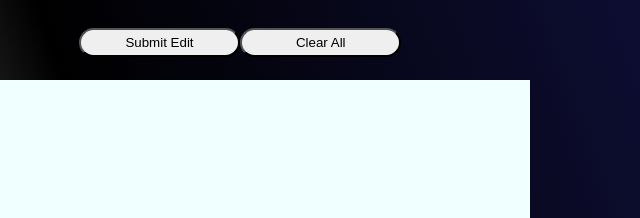
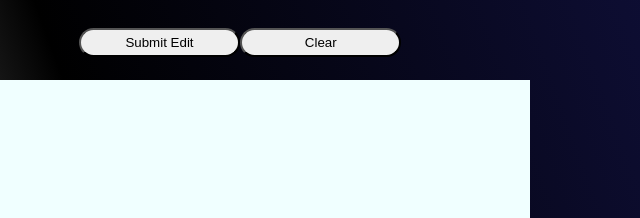
Before and after one commit to xKuroro/XYZ-machine-problem-Typescript-Web, a website with bundled scripts: page index.html in a window 1280 px wide. Shown: the part 410-628 px from the top of the page, 622-1262 px from the left. Built offline with nearby package versions, Linux system fonts and the light colour scheme.

Commit message:
change button text

```diff
--- a/index.html
+++ b/index.html
@@ -31,7 +31,7 @@
        </div>
     <div class="button-container">
         <button class="submit-button" type="submit">Submit Edit</button>
-        <button class="remove-button" type="button">Clear All</button>
+        <button class="remove-button" type="button">Clear</button>
        </div>
        </form>
     </div>
```
